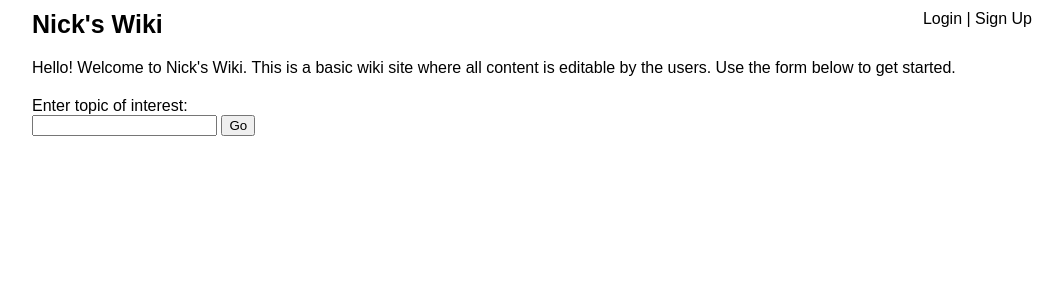
After one commit to nkcrpn/Nick-Pierson-Appspot, a Python web app: template templates/wiki_home.html in a window 1280 px wide. The commit adds this page. Shown: the top 300 px of the page, without its empty margins (108-1171 px from the left). Run offline with Jinja, Linux system fonts and the light colour scheme; the template is opened without the code that fills it: most values are stand-ins (such as "Sample title", 1, 10 or a date in 2020).

Commit message:
Front page of wiki is set up w/o login

```diff
--- a/python/main.py
+++ b/python/main.py
@@ -3,6 +3,7 @@ from home import Home
 from rot13 import Rot13
 from asciichan import AsciiChan
 from blog import *
+from wiki.wiki import *
 
 application = webapp2.WSGIApplication(
     [(r'/', Home),
@@ -14,7 +15,9 @@ application = webapp2.WSGIApplication(
      (r'/blog/welcome', BlogWelcome),
      (r'/blog/login', BlogLogin),
      (r'/blog/logout', BlogLogout),
+     (r'/blog/flush', BlogFlush),
      (r'/blog/(\d+)', BlogPost),
      (r'/blog/?.json', BlogJSON),
-     (r'/blog/(\d+)/?.json', BlogPostJSON)],
+     (r'/blog/(\d+)/?.json', BlogPostJSON),
+     (r'/wiki/?', WikiHome)],
      debug = True)
--- a/stylesheets/blog.css
+++ b/stylesheets/blog.css
@@ -76,3 +76,7 @@ input[type=submit] {
   display: inline;
   float: right;
 }
+
+.bottom-info {
+  text-align: right;
+}
--- /dev/null
+++ b/stylesheets/wiki.css
@@ -0,0 +1,30 @@
+body {
+  font-family: sans-serif;
+  width: 1000px;
+  margin: 0 auto;
+  padding: 10px;
+}
+
+.logo {
+  color: black;
+  font-size: 25px;
+  font-weight: bold;
+}
+
+.links {
+  float: right;
+  vertical-align: bottom;
+}
+
+.clean-link {
+  color: black;
+  text-decoration: none;
+}
+
+.content {
+  margin-top: 20px;
+}
+
+form {
+  margin-top: 20px;
+}
--- a/templates/blog.html
+++ b/templates/blog.html
@@ -17,5 +17,6 @@
         <pre>{{post.content}}</pre>
       </div>
     {% endfor %}
+    <div class="bottom-info">Queried {{seconds}} seconds ago.</div>
   </body>
 </html>
--- a/templates/blog_post.html
+++ b/templates/blog_post.html
@@ -11,5 +11,6 @@
     <hr>
 
     <pre>{{blog_post.content}}</pre>
+    <div class="bottom-info">Queried {{seconds}} seconds ago.</div>
   </body>
 </html>
--- /dev/null
+++ b/templates/wiki_home.html
@@ -0,0 +1,40 @@
+<!DOCTYPE html>
+<html>
+  <head>
+    <title>{{title}}</title>
+    <link href="/stylesheets/wiki.css" rel="stylesheet" type="text/css">
+  </head>
+  <body>
+    <div class="holder">
+      <span class="logo">
+        <a href="/wiki" class="clean-link">Nick's Wiki</a>
+      </span>
+      <span class="links">
+        {% if signed_in %}
+          {{username}}
+          [<a href="/logout" class="clean-link">logout</a>]
+        {% endif %}
+
+        {% if not signed_in %}
+          <a href="/wiki/login" class="clean-link">Login</a>
+          |
+          <a href="/wiki/signup" class="clean-link">Sign Up</a>
+        {% endif %}
+      </span>
+    </div>
+    <div class="content">
+      <p>
+        Hello! Welcome to Nick's Wiki. This is a basic wiki site where
+        all content is editable by the users. Use the form below to get
+        started.
+      </p>
+    </div>
+    <form method="post">
+      <label>
+        <div>Enter topic of interest:</div>
+        <input type="text" name="topic" />
+      </label>
+      <input type="submit" value="Go">
+    </form>
+  </body>
+<html>
```
Also changed, not shown: python/blog.py (+47 -7 lines), python/wiki/wiki.py (added, +8 -0 lines).
